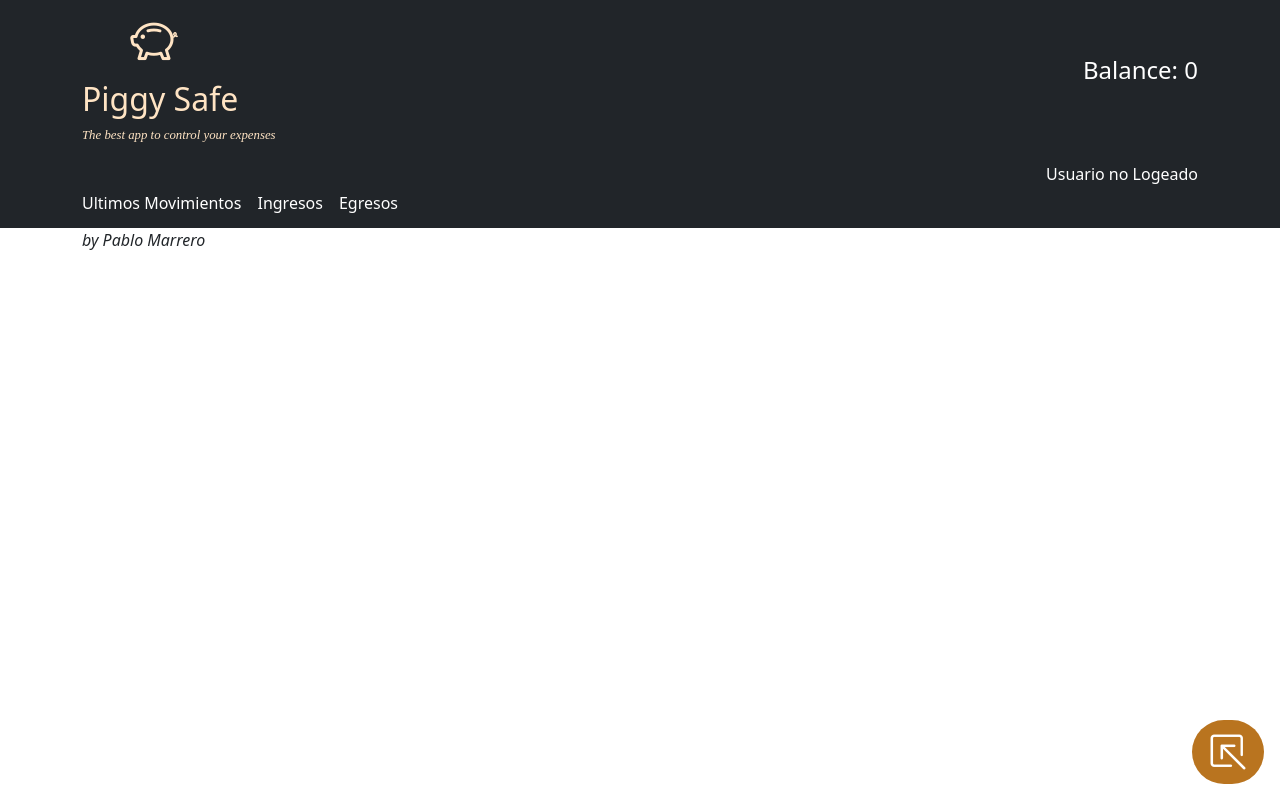
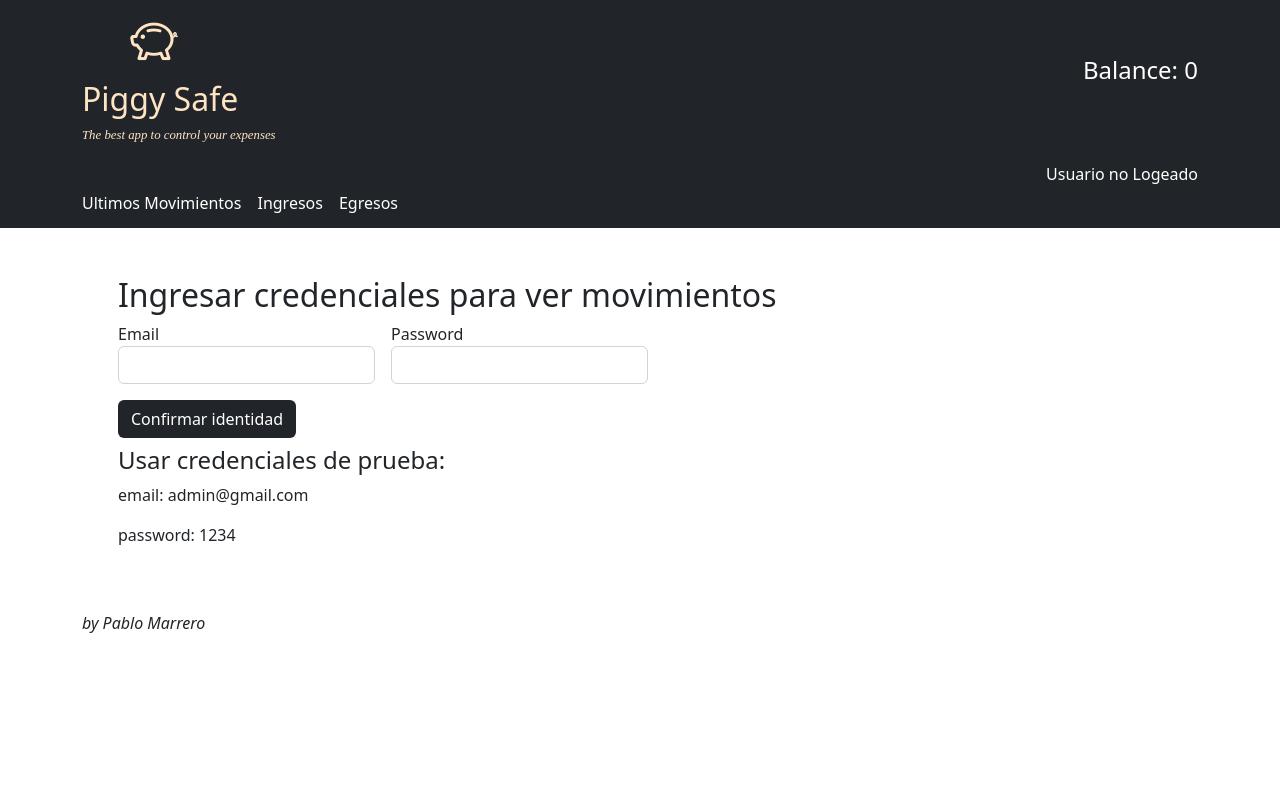
Before and after one commit to marreropd/fullstack--challenge, a React (Create React App) app in the folder front/: page /last-movements in a window 1280 px wide. Built offline with nearby package versions, Linux system fonts and the light colour scheme.

Commit message:
asking if there is an user logged, if not show loggin

```diff
--- a/front/src/components/LastMovements/LastMovements.jsx
+++ b/front/src/components/LastMovements/LastMovements.jsx
@@ -10,6 +10,7 @@ import { Link } from "react-router-dom";
 import movementActions from "../../redux/movementActions";
 import axios from "axios";
 import Header from "../Header/Header";
+import Login from "../Login";
 
 function LastMovements() {
   const store = useSelector((state) => state);
@@ -58,7 +59,8 @@ function LastMovements() {
   return (
     <>
       <Header />
-      {movements && (
+      {store.user ? (
+        movements && (
           <div className="container">
             {movements.map((movement, i) => (
               <div key={i + Math.random}>
@@ -115,7 +117,10 @@ function LastMovements() {
 
             <AddMovement show={modalShow} onHide={() => setModalShow(false)} />
           </div>
-      )}{" "}
+        )
+      ) : (
+        <Login />
+      )}
     </>
   );
 }
```
Lines whose indentation alone changed are shown as unchanged.
